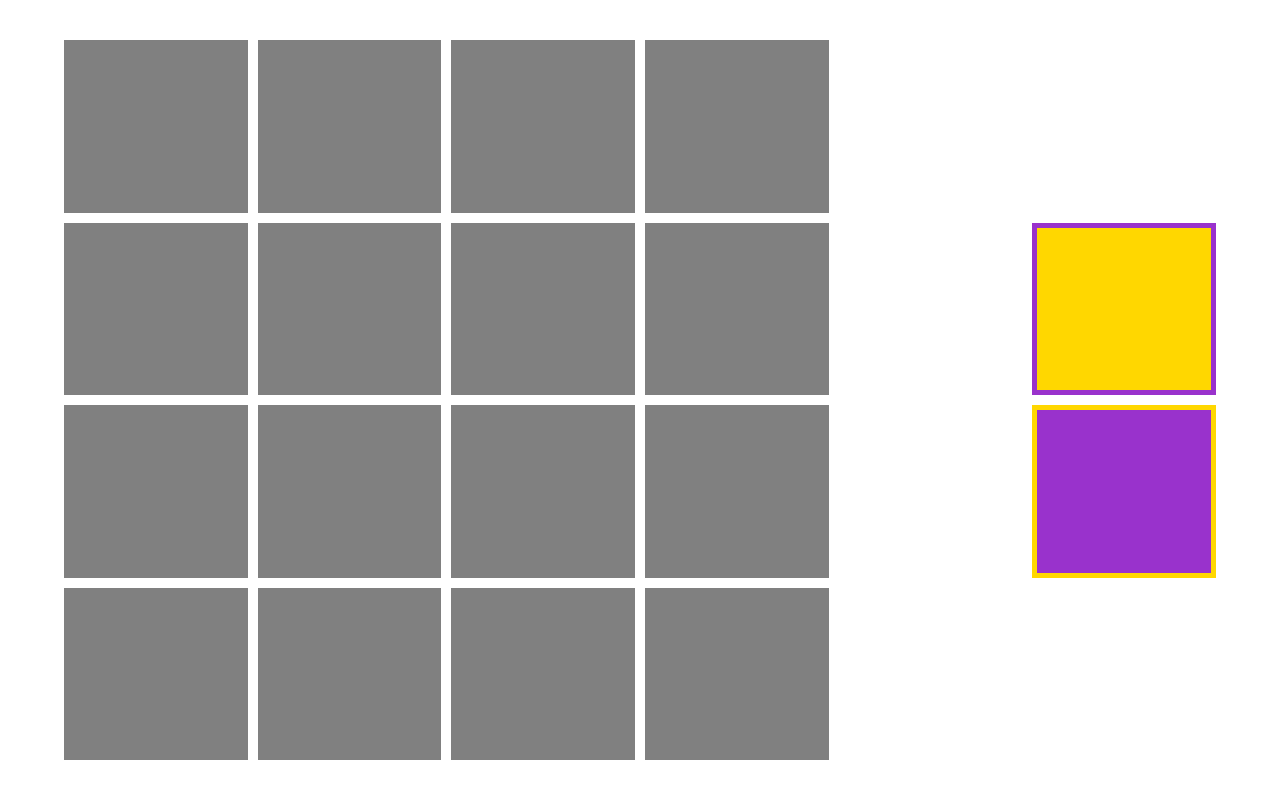
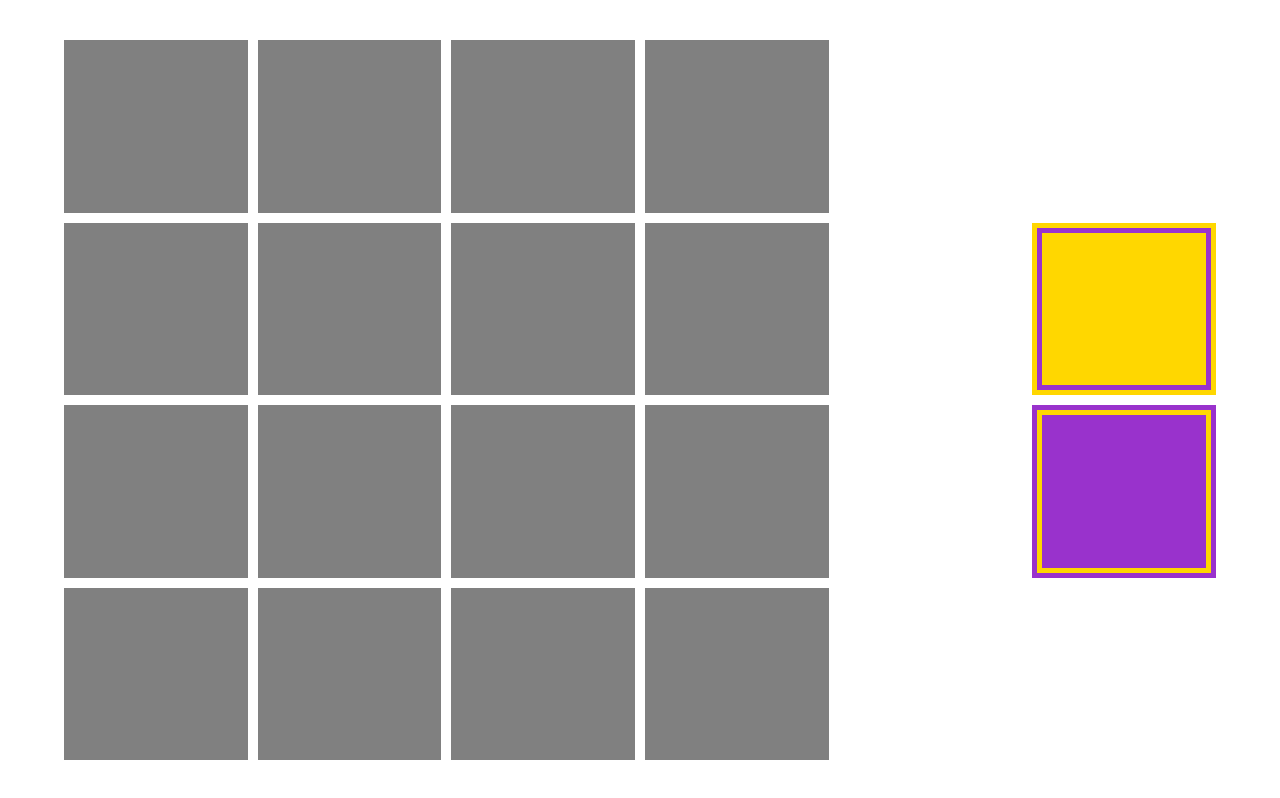
Before and after one commit to bradshjg/flipadelphia, a React (Vite) app in the folder web-local/: page / in a window 1280 px wide. Built offline with nearby package versions, Linux system fonts and the light colour scheme.

Commit message:
flippy animation

```diff
--- a/web-local/src/Tile.tsx
+++ b/web-local/src/Tile.tsx
@@ -1,6 +1,7 @@
+import React from "react"
 import { CellProps, Tile as ITile } from "./types"
 
-const tileStyle = (tile: ITile): React.CSSProperties => {
+const tileStyles = (tile: ITile): React.CSSProperties[] => {
   const p1Major = 'teal'
   const p1Minor = 'aqua'
   const p2Major = 'gold'
@@ -26,12 +27,22 @@ const tileStyle = (tile: ITile): React.CSSProperties => {
     }
   }
 
-  return {
-    background: background,
-    border: 'solid',
-    borderWidth: 'thick',
-    borderColor: border,
-  }
+  return [ // TODO hacky front/back
+    {
+      background: background,
+      outlineStyle: 'solid',
+      outlineOffset: '-10px',
+      outlineWidth: 'thick',
+      outlineColor: border,
+    },
+    {
+      background: border,
+      outlineStyle: 'solid',
+      outlineOffset: '-10px',
+      outlineWidth: 'thick',
+      outlineColor: background,
+    },
+  ]
 
 }
 
@@ -49,15 +60,22 @@ const Tile = ({tile, position, onClick}: TileProps) => {
   :
     {}
   )
+  const tileCSS: React.CSSProperties[] = tileStyles(tile)
   return (
     <div
       className={className}
       onClick={(e) => onClick(e.currentTarget, tile, position)}
       style={{
         ...gridCSS,
-        ...tileStyle(tile)
       }}
-    />
+    >
+      <div className="tile">
+        <div className="tile-container">
+          <div className="tile-front" style={tileCSS[0]} />
+          <div className="tile-back" style={tileCSS[1]} />
+        </div>
+      </div>
+    </div>
   )
 }
 
--- a/web-local/src/app.css
+++ b/web-local/src/app.css
@@ -36,3 +36,32 @@
   width: 90%;
   height: 90%;
 }
+
+.tile {
+  perspective: 400px;
+  width: 100%;
+  height: 100%;
+}
+
+.tile-container {
+  position: relative;
+  width: 100%;
+  height: 100%;
+  transition: transform 0.8s;
+  transform-style: preserve-3d;
+}
+
+.tile-front, .tile-back {
+  position: absolute;
+  width: 100%;
+  height: 100%;
+  backface-visibility: hidden;
+}
+
+.tile-container:hover {
+  transform: rotateX(180deg) translateY(100px);
+}
+
+.tile-back {
+  transform: rotateY( 180deg );
+}
```
